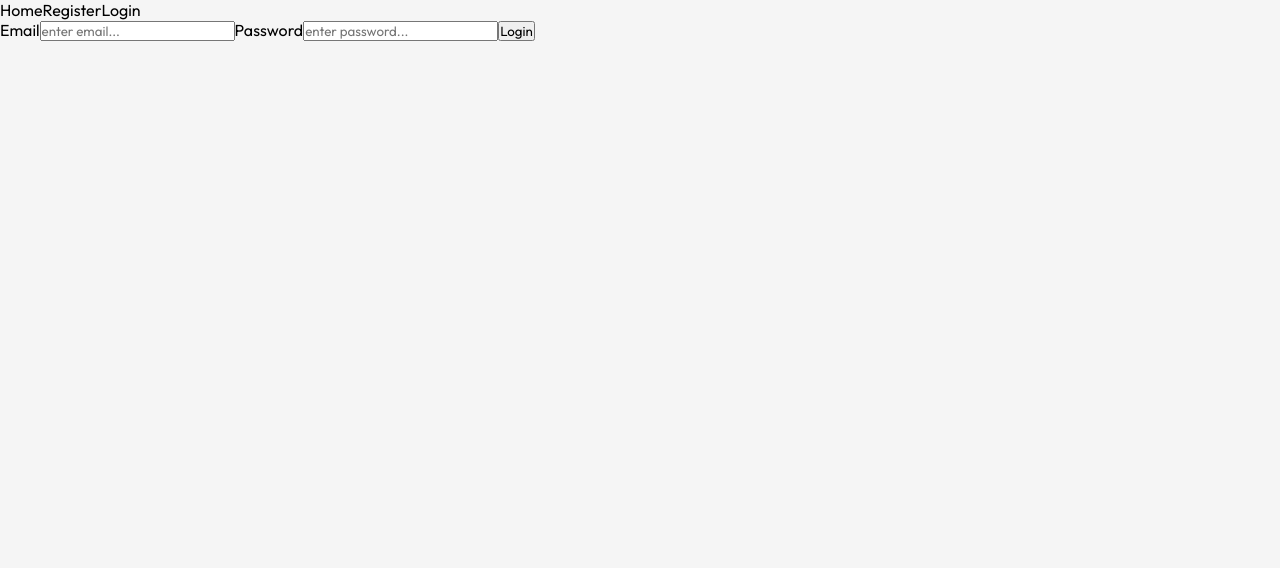
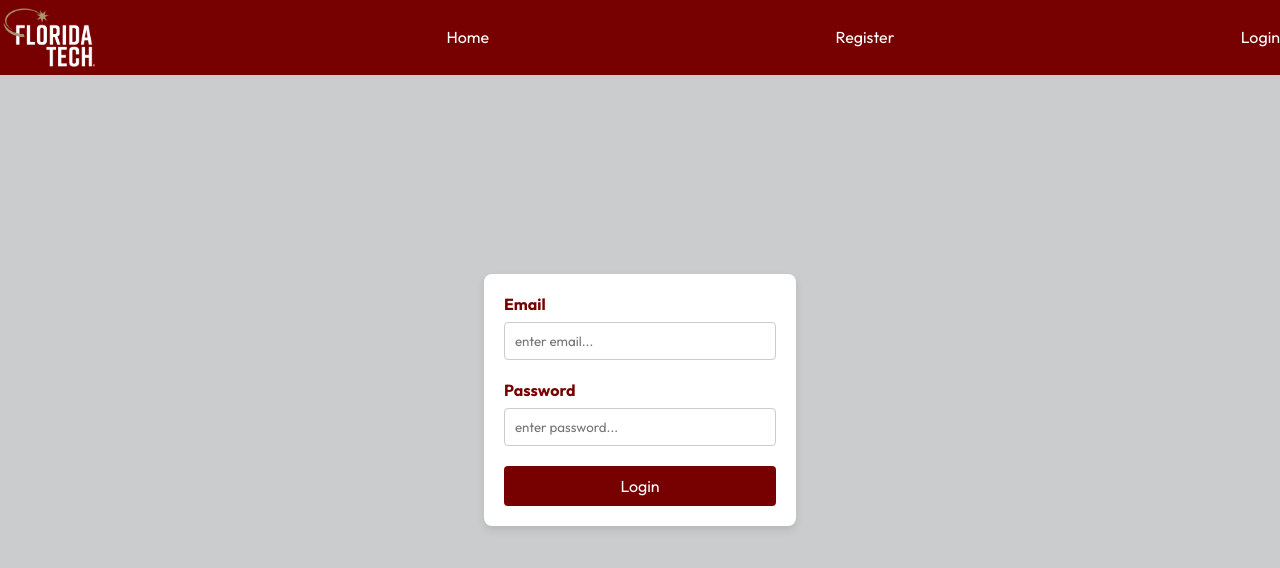
Before and after one commit to moura-pedro/fit-schedule-planner, a React (Create React App) app in the folder client/: page /login in a window 1280 px wide. Shown: the top 568 px of the page. Built offline with nearby package versions, Linux system fonts and the light colour scheme; no server answers.

Commit message:
Remove node_modules and cache directories from tracking

```diff
--- a/client/src/components/navbar/Navbar.css
+++ b/client/src/components/navbar/Navbar.css
@@ -10,17 +10,16 @@ nav {
     align-items: center;
     justify-content: space-between;
 }
-nav img {
-    background: #fff;
-}
+
 
 .logo {
-    width: 180px;
+    width: 100px;
 }
 
 nav ul li {
-    display: inline-block;
+    display:flex;
     list-style: none;
-    margin: 5px 20px;
+    padding: 10px;
     font-size: 16px;
+    margin: 0.5px;
 }
--- a/client/src/components/navbar/Navbar.jsx
+++ b/client/src/components/navbar/Navbar.jsx
@@ -1,13 +1,20 @@
 import { Link } from 'react-router-dom'
+import './Navbar.css'
+import logo from "../../assets/main-logo.png"
+
 
 
 function Navbar() {
   return (
+    <>
+
     <nav>
+      <img className='logo' src={logo} alt='fit logo'/>
       <Link to='/'>Home</Link>
       <Link to='/register'>Register</Link>
       <Link to='/login'>Login</Link>
     </nav>
+    </>
   )
 }
 
--- /dev/null
+++ b/client/src/pages/Login/Login.css
@@ -0,0 +1,57 @@
+/* General Styles */
+body {
+    font-family: Arial, sans-serif;
+    background-color: #CBCCCE; /* Athletics Gray */
+    color: #333;
+    margin: 0;
+    padding: 0;
+    display: flex;
+    justify-content: center;
+    align-items: center;
+    height: 100vh;
+}
+
+/* Form Styles */
+form {
+    background-color: white;
+    padding: 20px;
+    border-radius: 8px;
+    box-shadow: 0 4px 8px rgba(0, 0, 0, 0.1);
+    max-width: 400px;
+    width: 100%;
+}
+
+/* Label Styles */
+label {
+    display: block;
+    margin-bottom: 8px;
+    font-weight: bold;
+    color: #770000; /* Crimson */
+}
+
+/* Input Styles */
+input[type="email"],
+input[type="password"],
+input[type="text"] {
+    width: 100%;
+    padding: 10px;
+    margin-bottom: 20px;
+    border: 1px solid #CBCCCE; /* Athletics Gray */
+    border-radius: 4px;
+}
+
+/* Button Styles */
+button {
+    width: 100%;
+    padding: 10px;
+    background-color: #770000; /* Crimson */
+    color: white;
+    border: none;
+    border-radius: 4px;
+    font-size: 16px;
+    cursor: pointer;
+}
+
+button:hover {
+    background-color: #AB946C; /* Gold */
+}
--- a/client/src/pages/Login/Login.jsx
+++ b/client/src/pages/Login/Login.jsx
@@ -2,6 +2,7 @@ import { useState } from 'react'
 import axios from 'axios'
 import { toast } from 'react-hot-toast'
 import {useNavigate} from 'react-router-dom'
+import './Login.css'
 
 function Login() {
   const navigate = useNavigate()
--- /dev/null
+++ b/client/src/pages/Register/Register.css
@@ -0,0 +1,57 @@
+/* General Styles */
+body {
+    font-family: Arial, sans-serif;
+    background-color: #CBCCCE; /* Athletics Gray */
+    color: #333;
+    margin: 0;
+    padding: 0;
+    display: flex;
+    justify-content: center;
+    align-items: center;
+    height: 100vh;
+}
+
+/* Form Styles */
+form {
+    background-color: white;
+    padding: 20px;
+    border-radius: 8px;
+    box-shadow: 0 4px 8px rgba(0, 0, 0, 0.1);
+    max-width: 400px;
+    width: 100%;
+}
+
+/* Label Styles */
+label {
+    display: block;
+    margin-bottom: 8px;
+    font-weight: bold;
+    color: #770000; /* Crimson */
+}
+
+/* Input Styles */
+input[type="email"],
+input[type="password"],
+input[type="text"] {
+    width: 100%;
+    padding: 10px;
+    margin-bottom: 20px;
+    border: 1px solid #CBCCCE; /* Athletics Gray */
+    border-radius: 4px;
+}
+
+/* Button Styles */
+button {
+    width: 100%;
+    padding: 10px;
+    background-color: #770000; /* Crimson */
+    color: white;
+    border: none;
+    border-radius: 4px;
+    font-size: 16px;
+    cursor: pointer;
+}
+
+button:hover {
+    background-color: #AB946C; /* Gold */
+}
--- a/client/src/pages/Register/Register.jsx
+++ b/client/src/pages/Register/Register.jsx
@@ -2,6 +2,7 @@ import { useState } from 'react'
 import axios from 'axios'
 import { toast } from 'react-hot-toast'
 import { useNavigate } from 'react-router-dom'
+import './Register.css'
 
 function Register() {
 
```
Also changed, not shown: client/src/assets/main-logo.png (added).
